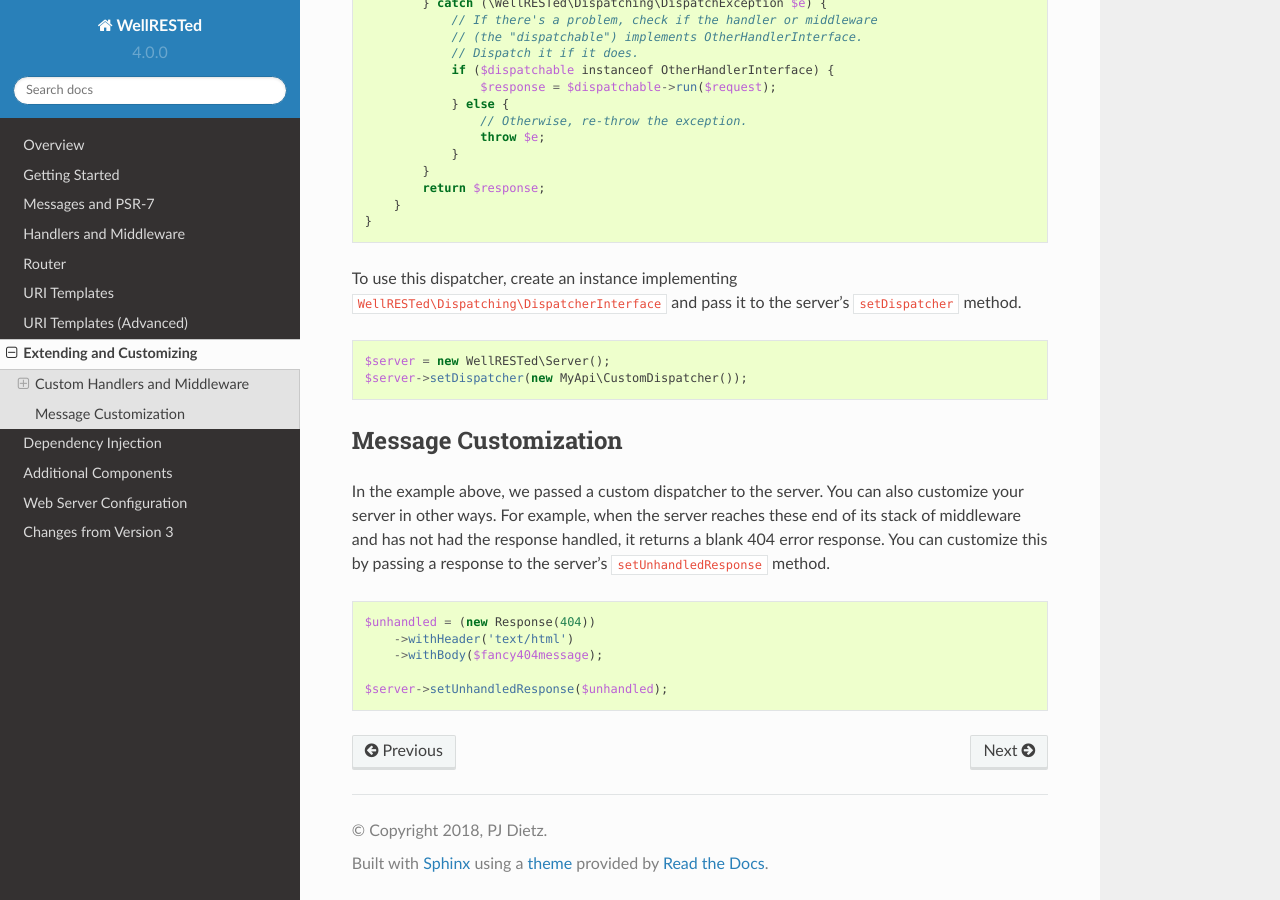
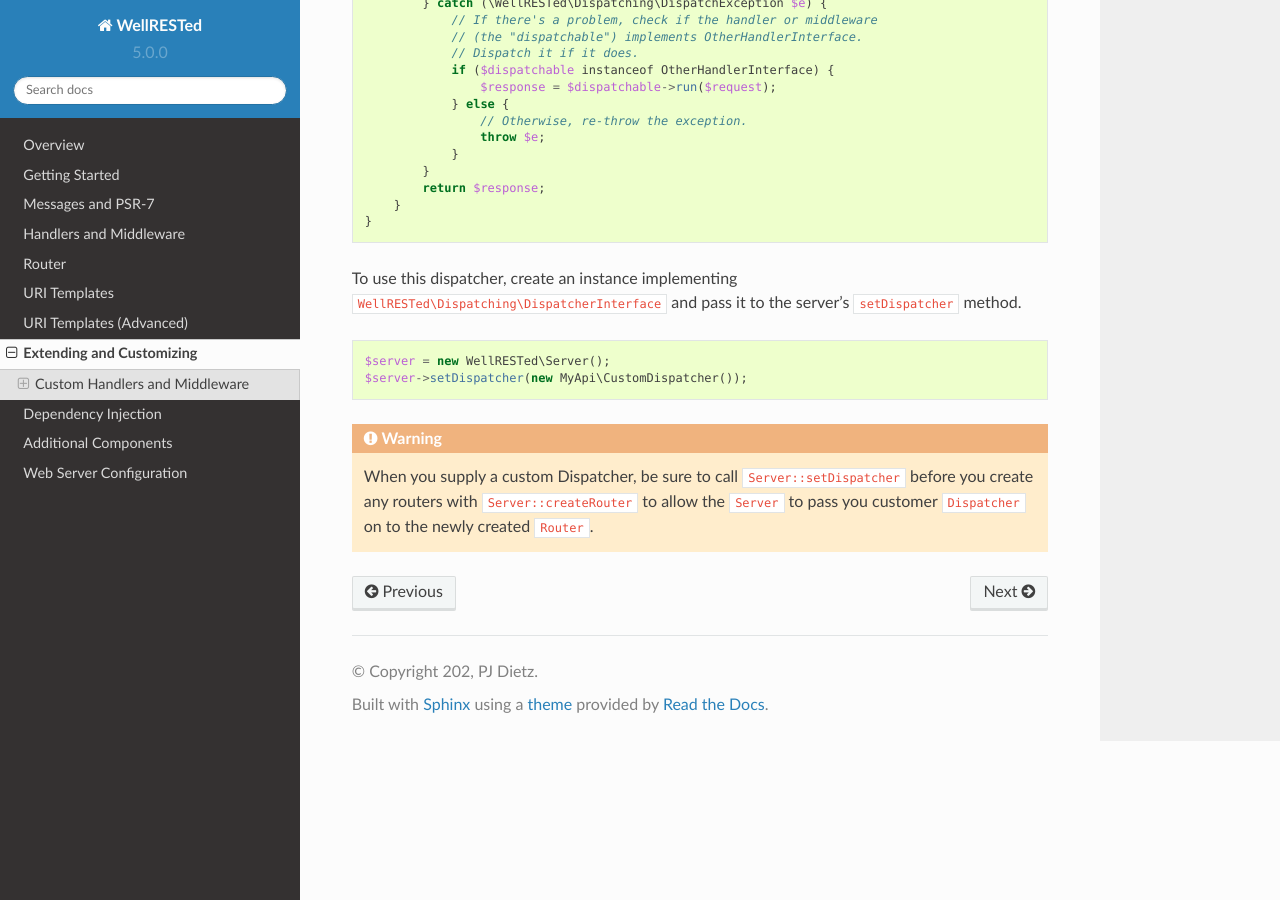
Before and after one commit to wellrestedphp/wellrested, a Sphinx documentation site: the page built from docs/source/extending.rst, in a window 1280 px wide and 900 px high, scrolled down 1670 px. Built offline with Sphinx 7.4.7 and the Read the Docs theme 2.0.0, drawn with Linux system fonts in a browser that asks for light colours.

Commit message:
Update documentation for v5

```diff
--- a/docs/source/conf.py
+++ b/docs/source/conf.py
@@ -25,9 +25,9 @@ master_doc = 'index'
 
 # General information about the project.
 project = u'WellRESTed'
-copyright = u'2018, PJ Dietz'
-version = '4.0.0'
-release = '4.0.0'
+copyright = u'202, PJ Dietz'
+version = '5.0.0'
+release = '5.0.0'
 
 # List of patterns, relative to source directory, that match files and
 # directories to ignore when looking for source files.
--- a/docs/source/extending.rst
+++ b/docs/source/extending.rst
@@ -93,18 +93,9 @@ To use this dispatcher, create an instance implementing ``WellRESTed\Dispatching
     $server = new WellRESTed\Server();
     $server->setDispatcher(new MyApi\CustomDispatcher());
 
-Message Customization
----------------------
+.. warning::
 
-In the example above, we passed a custom dispatcher to the server. You can also customize your server in other ways. For example, when the server reaches these end of its stack of middleware and has not had the response handled, it returns a blank 404 error response. You can customize this by passing a response to the server's ``setUnhandledResponse`` method.
-
-.. code-block:: php
-
-    $unhandled = (new Response(404))
-        ->withHeader('text/html')
-        ->withBody($fancy404message);
-
-    $server->setUnhandledResponse($unhandled);
+    When you supply a custom Dispatcher, be sure to call ``Server::setDispatcher`` before you create any routers with ``Server::createRouter`` to allow the ``Server`` to pass you customer ``Dispatcher`` on to the newly created ``Router``.
 
 .. _PSR-7: https://www.php-fig.org/psr/psr-7/
 .. _Handlers and Middleware: handlers-and-middleware.html
--- a/docs/source/index.rst
+++ b/docs/source/index.rst
@@ -138,7 +138,6 @@ Contents
    dependency-injection
    additional
    web-server-configuration
-   changes-from-version-3
 
 .. _PSR-7: https://www.php-fig.org/psr/psr-7/
 .. _PSR-15: https://www.php-fig.org/psr/psr-15/
--- a/docs/source/overview.rst
+++ b/docs/source/overview.rst
@@ -10,14 +10,14 @@ The recommended method for installing WellRESTed is to use Composer_. Add an ent
 
     {
       "require": {
-         "wellrested/wellrested": "^4"
+         "wellrested/wellrested": "^5"
       }
    }
 
 Requirements
 ^^^^^^^^^^^^
 
-- PHP 7.0
+- PHP 7.3
 
 License
 ^^^^^^^
```
Also changed, not shown: README.md (+1 -1 lines), docs/source/changes-from-version-3.rst (deleted, +0 -16 lines).
